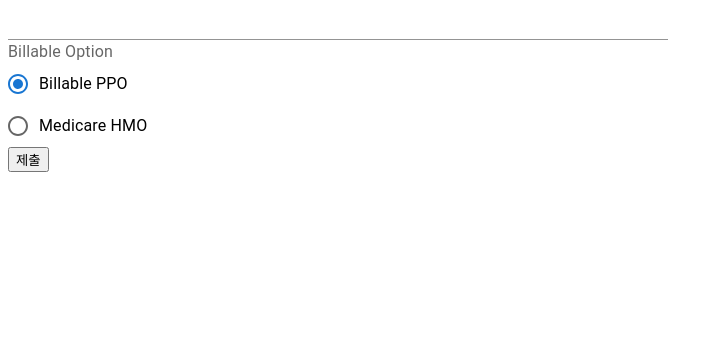
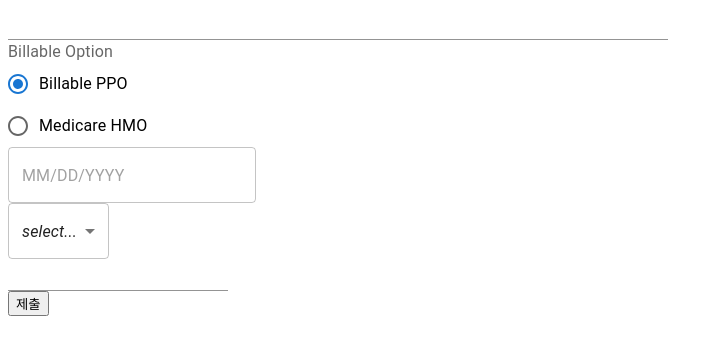
Before and after one commit to jiji-hoon96/hookForm-ex, a React (Vite) app: page / in a window 1280 px wide. Shown: the top 354 px of the page, without its empty margins (0-723 px from the left). Built offline with nearby package versions, Linux system fonts and the light colour scheme.

Commit message:
feat : input UI추가 - 생년월일 입력.selectBox,이름 입력

```diff
--- a/src/App.tsx
+++ b/src/App.tsx
@@ -8,6 +8,16 @@ import RadioGroup from "@mui/material/RadioGroup";
 import FormControlLabel from "@mui/material/FormControlLabel";
 import FormControl from "@mui/material/FormControl";
 import FormLabel from "@mui/material/FormLabel";
+
+import { AdapterDayjs } from "@mui/x-date-pickers/AdapterDayjs";
+import { LocalizationProvider } from "@mui/x-date-pickers/LocalizationProvider";
+import { DatePicker } from "@mui/x-date-pickers/DatePicker";
+
+import OutlinedInput from "@mui/material/OutlinedInput";
+import MenuItem from "@mui/material/MenuItem";
+import Select, { SelectChangeEvent } from "@mui/material/Select";
+
+const medicareAdvantageOption = ["Clover", "HealthNet", "AUnicare"];
 
 function App() {
   const [BillableValue, setBillableValue] = useState("ppo");
@@ -28,8 +38,19 @@ function App() {
     medicareAdvantage: z.string(),
   });
 
-  const handleChange = (event: React.ChangeEvent<HTMLInputElement>) => {
+  const handleChangeBill = (event: React.ChangeEvent<HTMLInputElement>) => {
     setBillableValue((event.target as HTMLInputElement).value);
+  };
+
+  const [medicareAdvantage, setMedicareAdvantage] = useState<string[]>([]);
+
+  const handleChangeMedicareOption = (
+    event: SelectChangeEvent<typeof medicareAdvantage>
+  ) => {
+    const {
+      target: { value },
+    } = event;
+    setMedicareAdvantage(typeof value === "string" ? value.split(",") : value);
   };
 
   return (
@@ -42,7 +63,7 @@ function App() {
       <div>
         <FormControl>
           <FormLabel>Billable Option</FormLabel>
-          <RadioGroup value={BillableValue} onChange={handleChange}>
+          <RadioGroup value={BillableValue} onChange={handleChangeBill}>
             <FormControlLabel
               value="ppo"
               control={<Radio />}
@@ -57,6 +78,39 @@ function App() {
         </FormControl>
       </div>
       <div>
+        <LocalizationProvider dateAdapter={AdapterDayjs}>
+          <DatePicker />
+        </LocalizationProvider>
+      </div>
+      <div>
+        <FormControl>
+          <Select
+            multiple
+            displayEmpty
+            value={medicareAdvantage}
+            onChange={handleChangeMedicareOption}
+            input={<OutlinedInput />}
+            renderValue={(selected) => {
+              if (selected.length === 0) {
+                return <em>select...</em>;
+              }
+
+              return selected.join(", ");
+            }}
+            inputProps={{ "aria-label": "Without label" }}
+          >
+            {medicareAdvantageOption.map((option) => (
+              <MenuItem key={option} value={option}>
+                {option}
+              </MenuItem>
+            ))}
+          </Select>
+        </FormControl>
+      </div>
+      <div>
+        <Input type="text" />
+      </div>
+      <div>
         <button type="submit">제출</button>
       </div>
     </>
```
